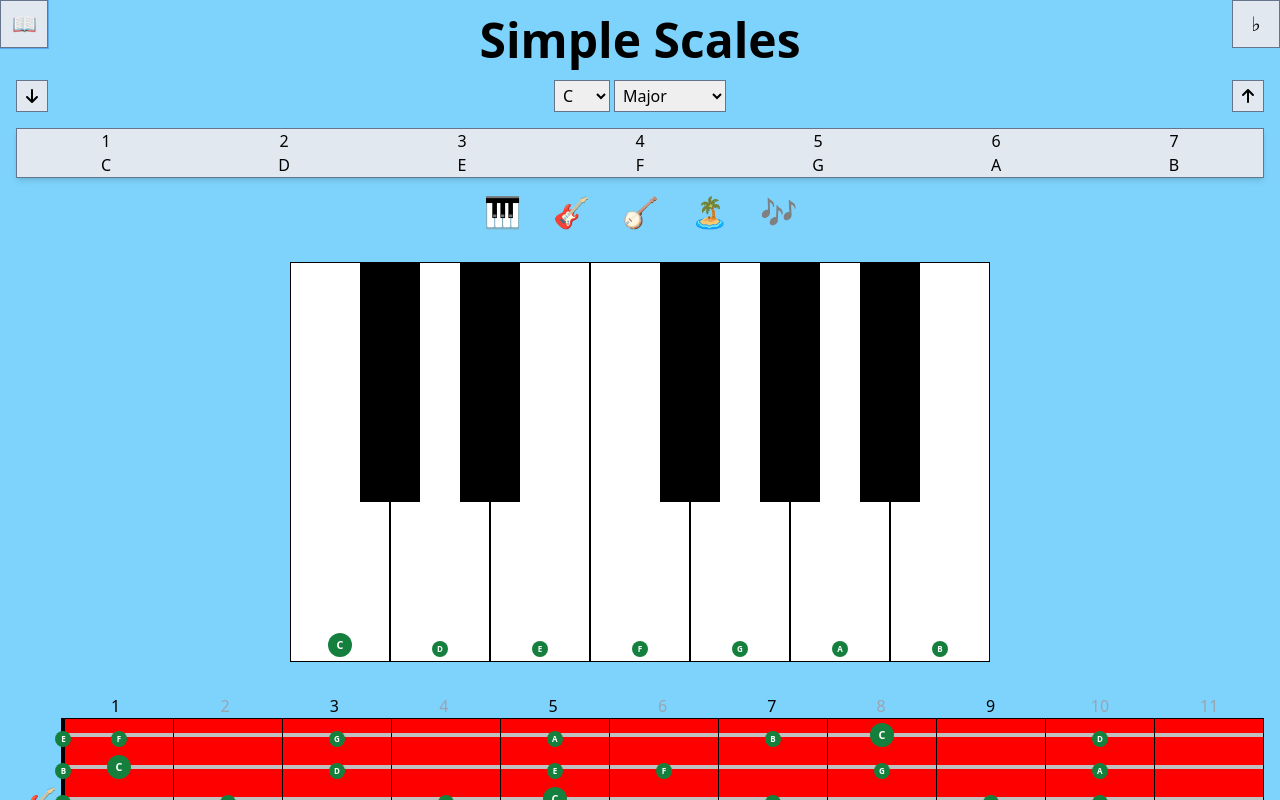
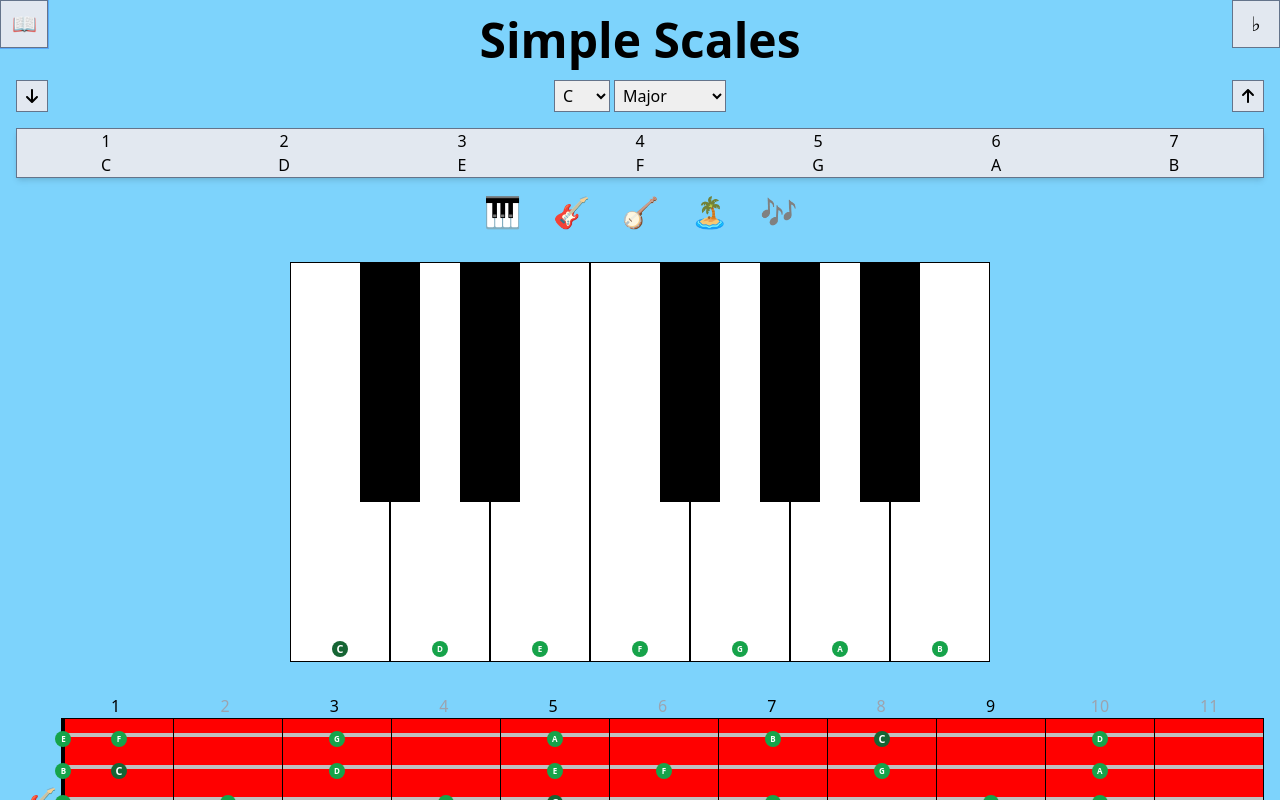
Before and after one commit to kylemichaelsullivan/simple-scales, a React (Vite) app: page / in a window 1280 px wide. Shown: the top 800 px of the page. Built offline with nearby package versions, Linux system fonts and the light colour scheme.

Commit message:
UPDATE: Use color instead of size to show tonic

```diff
--- a/src/components/AllowedNote.tsx
+++ b/src/components/AllowedNote.tsx
@@ -7,14 +7,14 @@ type AllowedNoteProps = {
 
 function AllowedNote({ note, isTonic }: AllowedNoteProps) {
   const { showNoteLabels } = useIndex();
-  const size = isTonic ? 'w-6 h-6' : 'w-4 h-4';
+  const bgColor = isTonic ? 'bg-green-800' : 'bg-green-600';
   const fontSize = isTonic ? 'text-xxs' : 'text-xxxs';
   const hasFlat = note.includes('♭');
   const hasSharp = note.includes('♯');
 
   return (
     <span
-      className={`AllowedNote absolute flex items-center justify-center bg-green-700 rounded-full text-white font-bold text-center leading-none ${size} ${fontSize} bottom-1 left-1/2 translate-x-[-50%] ${hasFlat ? 'hasFlat' : ''} ${hasSharp ? 'hasSharp' : ''}`}
+      className={`AllowedNote absolute flex items-center justify-center ${bgColor} rounded-full text-white ${fontSize} font-bold text-center leading-none w-4 h-4 bottom-1 left-1/2 translate-x-[-50%] ${hasFlat ? 'hasFlat' : ''} ${hasSharp ? 'hasSharp' : ''}`}
       title={note}
     >
       {showNoteLabels ? note : ''}
```
